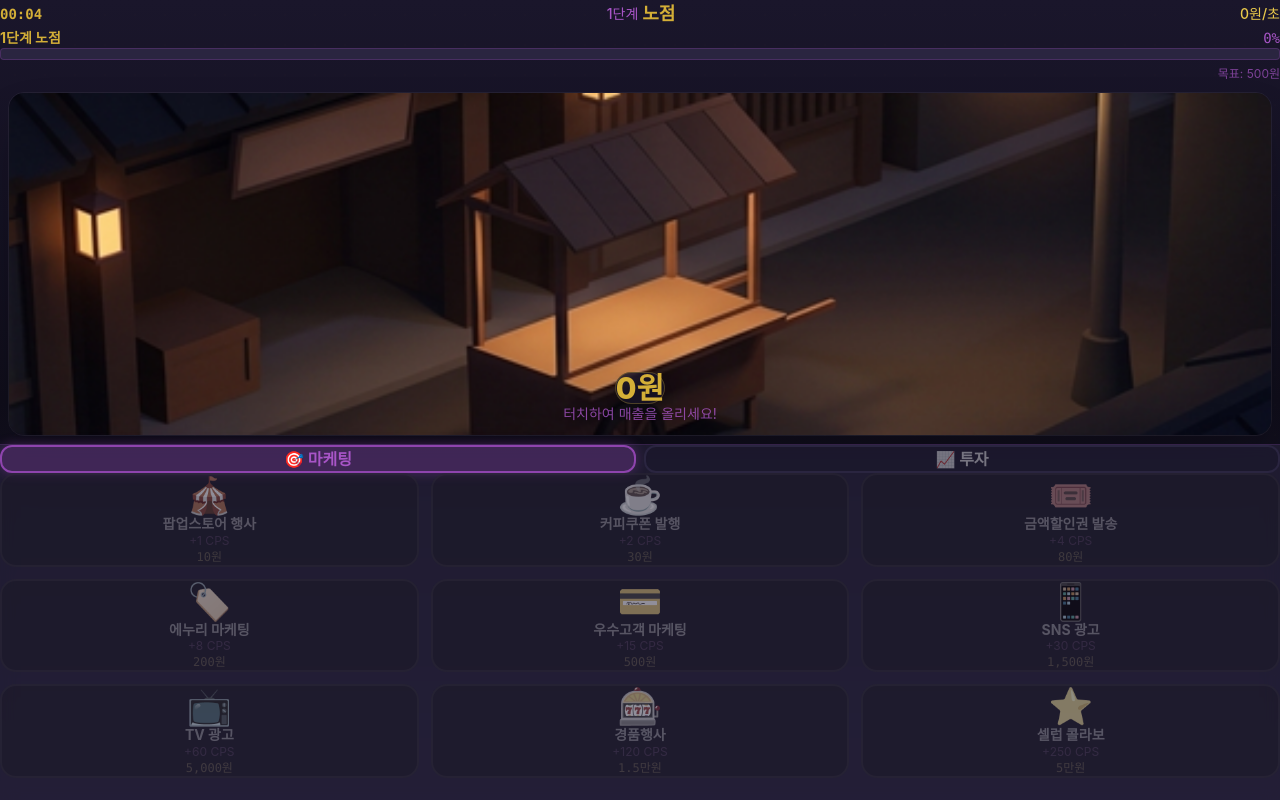
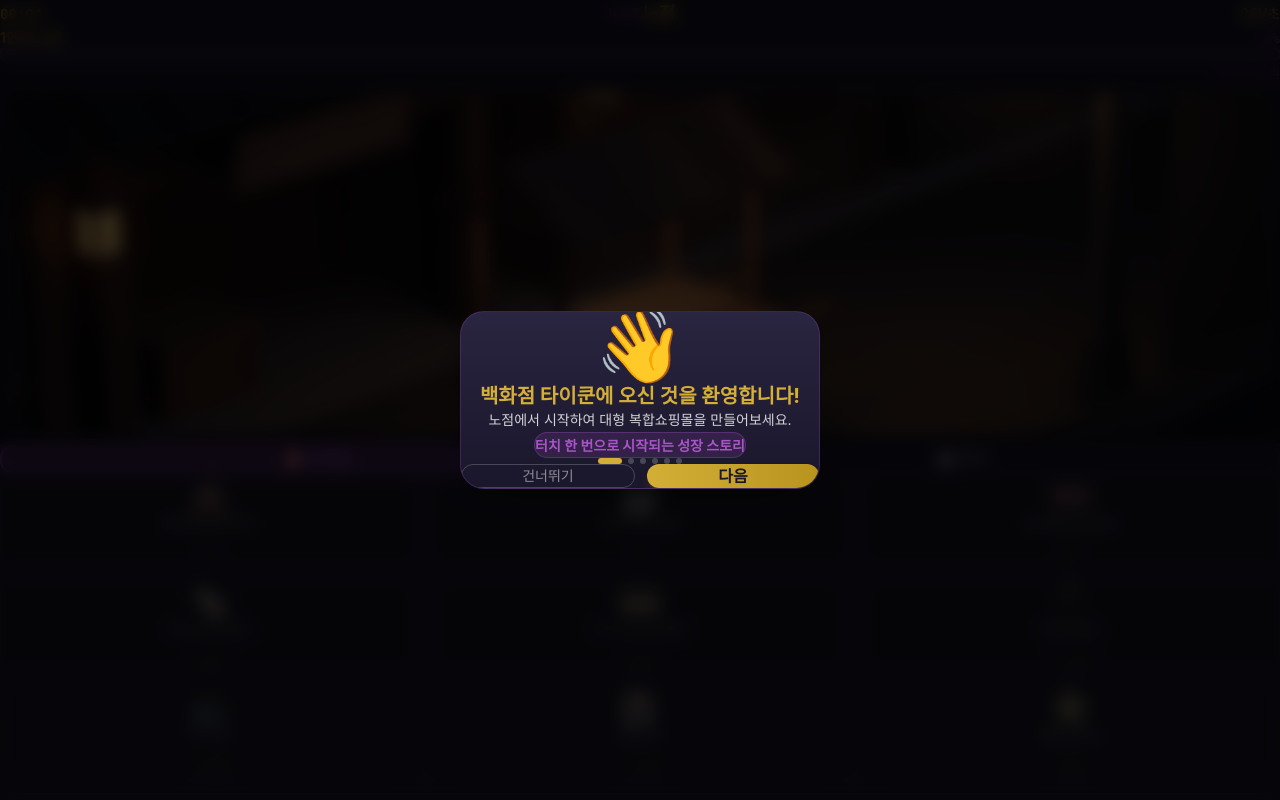
Before and after one commit to tony-436949/department-store-tycoon, a React (Vite) app: page / in a window 1280 px wide. Built offline with nearby package versions, Linux system fonts and the light colour scheme.

Commit message:
feat: 튜토리얼 가이드 화면 추가

```diff
--- a/src/App.tsx
+++ b/src/App.tsx
@@ -8,6 +8,7 @@ import { TouchEffectLayer } from './components/TouchEffectLayer';
 import { VIPOverlay } from './components/VIPOverlay';
 import { EvolutionOverlay } from './components/EvolutionOverlay';
 import EndingPopup from './components/EndingPopup';
+import { TutorialOverlay, isTutorialDone } from './components/TutorialOverlay';
 import { useGameEngine } from './hooks/useGameEngine';
 import { EVOLUTION_STAGES } from './constants';
 import type { TouchEffect } from './types';
@@ -35,6 +36,7 @@ function App() {
 
   const [touchEffects, setTouchEffects] = useState<TouchEffect[]>([]);
   const [isGameOver, setIsGameOver] = useState(false);
+  const [showTutorial, setShowTutorial] = useState(!isTutorialDone());
   const shakeTimeoutRef = useRef<number>(0);
   const [shaking, setShaking] = useState(false);
   const currentStage = EVOLUTION_STAGES[stateRef.current.evolutionStage - 1];
@@ -130,6 +132,9 @@ function App() {
       {isGameOver && (
         <EndingPopup clearTime={stateRef.current.elapsedTime} totalEarned={stateRef.current.totalEarned} touchCount={stateRef.current.touchCount} onReset={handleReset} />
       )}
+
+      {/* 튜토리얼 (최초 접속 시) */}
+      {showTutorial && <TutorialOverlay onComplete={() => setShowTutorial(false)} />}
     </div>
   );
 }
--- /dev/null
+++ b/src/components/TutorialOverlay.tsx
@@ -0,0 +1,159 @@
+import { useState } from 'react';
+
+/**
+ * TutorialOverlay - 게임 가이드/튜토리얼 팝업
+ *
+ * 최초 접속 시 게임 방법을 안내하는 스와이프 가능한 가이드 화면.
+ * localStorage에 튜토리얼 완료 여부를 저장하여 다시 띄우지 않음.
+ */
+
+const TUTORIAL_KEY = 'dept-tycoon-tutorial-done';
+
+interface TutorialOverlayProps {
+  onComplete: () => void;
+}
+
+interface Slide {
+  emoji: string;
+  title: string;
+  description: string;
+  highlight?: string;
+}
+
+const SLIDES: Slide[] = [
+  {
+    emoji: '👋',
+    title: '백화점 타이쿤에 오신 것을 환영합니다!',
+    description: '노점에서 시작하여 대형 복합쇼핑몰을 만들어보세요.',
+    highlight: '터치 한 번으로 시작되는 성장 스토리',
+  },
+  {
+    emoji: '👆',
+    title: '화면을 터치하세요',
+    description: '게임 화면을 터치하면 매출이 올라갑니다. 빠르게 터치할수록 빠르게 성장합니다!',
+    highlight: '터치 = 매출 증가',
+  },
+  {
+    emoji: '🎯',
+    title: '마케팅에 투자하세요',
+    description: '하단의 마케팅 탭에서 다양한 마케팅 활동을 구매하면 초당 자동 수익(CPS)이 올라갑니다.',
+    highlight: '팝업행사, SNS광고, TV광고 등 9종',
+  },
+  {
+    emoji: '📈',
+    title: '대규모 투자 프로젝트',
+    description: '투자 탭에서 증자, 지점확장, 해외진출 등 대규모 프로젝트를 실행하면 수익이 폭발적으로 증가합니다.',
+    highlight: '1회 구매로 영구 배수 효과!',
+  },
+  {
+    emoji: '🏬',
+    title: '건물을 진화시키세요',
+    description: '누적 매출이 목표치에 도달하면 자동으로 건물이 진화합니다. 노점 → 세븐일레븐 → 롯데마트 → 롯데백화점 → 롯데타운!',
+    highlight: '총 9단계 진화',
+  },
+  {
+    emoji: '👑',
+    title: '준비 완료!',
+    description: '최종 목표: 롯데타운 달성! 가장 빠른 시간 안에 클리어하세요. 행운을 빕니다!',
+    highlight: '게임 시작!',
+  },
+];
+
+export function TutorialOverlay({ onComplete }: TutorialOverlayProps) {
+  const [currentSlide, setCurrentSlide] = useState(0);
+
+  const handleNext = () => {
+    if (currentSlide < SLIDES.length - 1) {
+      setCurrentSlide((prev) => prev + 1);
+    } else {
+      // 튜토리얼 완료
+      try {
+        localStorage.setItem(TUTORIAL_KEY, 'true');
+      } catch {
+        // ignore
+      }
+      onComplete();
+    }
+  };
+
+  const handleSkip = () => {
+    try {
+      localStorage.setItem(TUTORIAL_KEY, 'true');
+    } catch {
+      // ignore
+    }
+    onComplete();
+  };
+
+  const slide = SLIDES[currentSlide];
+  const isLast = currentSlide === SLIDES.length - 1;
+
+  return (
+    <div className="fixed inset-0 z-[200] flex items-center justify-center bg-black/80 backdrop-blur-sm">
+      <div className="w-[90%] max-w-[360px] bg-gradient-to-b from-dark-navy-light to-dark-navy rounded-3xl border border-purple/30 shadow-2xl overflow-hidden">
+        {/* 상단 이모지 영역 */}
+        <div className="flex items-center justify-center pt-10 pb-4">
+          <span className="text-7xl animate-bounce">{slide.emoji}</span>
+        </div>
+
+        {/* 콘텐츠 */}
+        <div className="px-6 pb-6 text-center">
+          <h2 className="text-gold font-bold text-xl mb-3 leading-tight">
+            {slide.title}
+          </h2>
+          <p className="text-white/80 text-sm leading-relaxed mb-4">
+            {slide.description}
+          </p>
+          {slide.highlight && (
+            <div className="inline-block bg-purple/20 border border-purple/40 rounded-full px-4 py-1.5">
+              <span className="text-purple-light text-sm font-bold">{slide.highlight}</span>
+            </div>
+          )}
+        </div>
+
+        {/* 인디케이터 */}
+        <div className="flex justify-center gap-1.5 pb-4">
+          {SLIDES.map((_, i) => (
+            <div
+              key={i}
+              className={`h-1.5 rounded-full transition-all ${
+                i === currentSlide
+                  ? 'w-6 bg-gold'
+                  : i < currentSlide
+                    ? 'w-1.5 bg-gold/50'
+                    : 'w-1.5 bg-white/20'
+              }`}
+            />
+          ))}
+        </div>
+
+        {/* 버튼 영역 */}
+        <div className="px-6 pb-6 flex gap-3">
+          {!isLast && (
+            <button
+              onClick={handleSkip}
+              className="flex-1 py-3 rounded-xl border border-white/20 text-white/50 text-sm font-medium"
+            >
+              건너뛰기
+            </button>
+          )}
+          <button
+            onClick={handleNext}
+            className={`${isLast ? 'w-full' : 'flex-1'} py-3 rounded-xl bg-gradient-to-r from-gold to-gold-dark text-dark-navy text-base font-bold shadow-lg shadow-gold/20 active:scale-95 transition-transform`}
+          >
+            {isLast ? '🎮 게임 시작!' : '다음'}
+          </button>
+        </div>
+      </div>
+    </div>
+  );
+}
+
+/** 튜토리얼 완료 여부 확인 */
+export function isTutorialDone(): boolean {
+  try {
+    return localStorage.getItem(TUTORIAL_KEY) === 'true';
+  } catch {
+    return false;
+  }
+}
```
